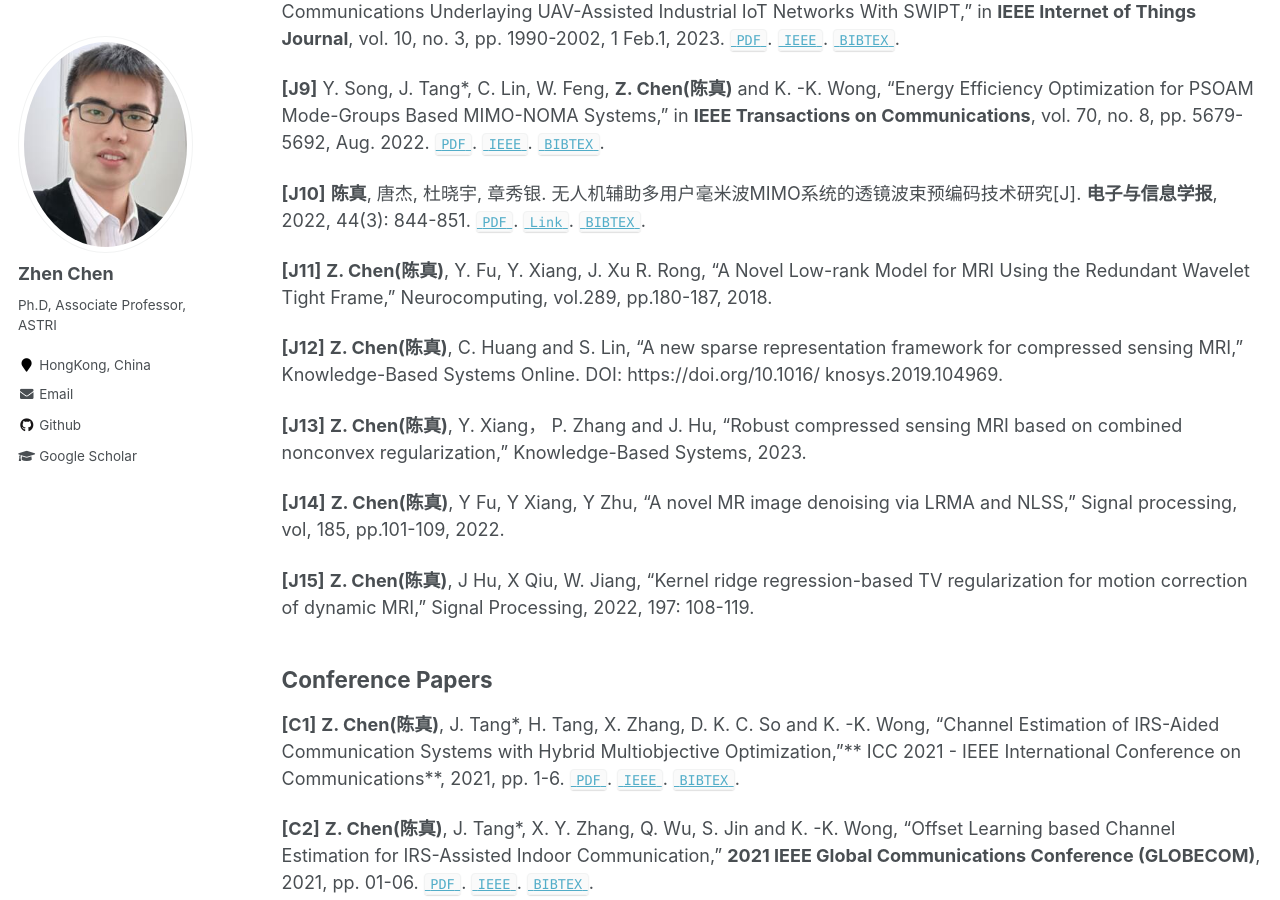
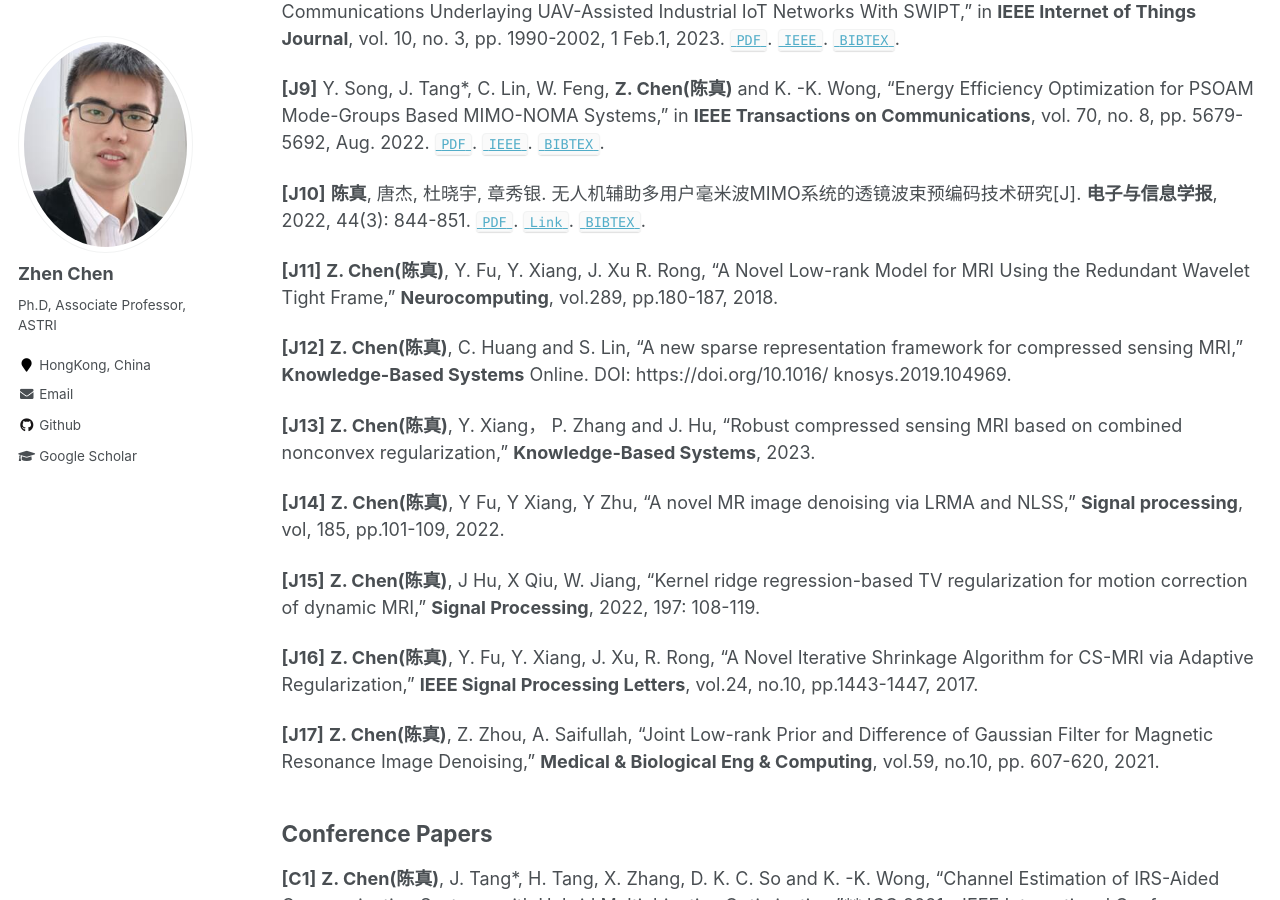
Before and after one commit to baile035/chenz_CV, a Jekyll site: the page built from _pages/publications.md, in a window 1280 px wide and 900 px high, scrolled down 1041 px. Built offline with Jekyll 4.4.1, drawn with Linux system fonts in a browser that asks for light colours.

Commit message:
Update publications.md

```diff
--- a/_pages/publications.md
+++ b/_pages/publications.md
@@ -62,15 +62,20 @@ Journal Articles
 [`Link`](https://jeit.ac.cn/cn/article/doi/10.11999/JEIT211194?viewType=HTML).
 [`BIBTEX`](https://baile035.github.io/chenz_CV/files/无人机辅助多用户毫米波MIMO系统的透镜波束预编码技术研究.bib).
 
-**[J11]** **Z. Chen(陈真)**, Y. Fu, Y. Xiang, J. Xu R. Rong, “A Novel Low-rank Model for MRI Using the Redundant Wavelet Tight Frame,” Neurocomputing, vol.289, pp.180-187, 2018.
+**[J11]** **Z. Chen(陈真)**, Y. Fu, Y. Xiang, J. Xu R. Rong, “A Novel Low-rank Model for MRI Using the Redundant Wavelet Tight Frame,” **Neurocomputing**, vol.289, pp.180-187, 2018.
 
-**[J12]** **Z. Chen(陈真)**, C. Huang and S. Lin, “A new sparse representation framework for compressed sensing MRI,” Knowledge-Based Systems Online. DOI: https://doi.org/10.1016/ knosys.2019.104969.
+**[J12]** **Z. Chen(陈真)**, C. Huang and S. Lin, “A new sparse representation framework for compressed sensing MRI,” **Knowledge-Based Systems** Online. DOI: https://doi.org/10.1016/ knosys.2019.104969.
 
-**[J13]** **Z. Chen(陈真)**, Y. Xiang， P. Zhang and J. Hu, “Robust compressed sensing MRI based on combined nonconvex regularization,” Knowledge-Based Systems, 2023.
+**[J13]** **Z. Chen(陈真)**, Y. Xiang， P. Zhang and J. Hu, “Robust compressed sensing MRI based on combined nonconvex regularization,” **Knowledge-Based Systems**, 2023.
 
-**[J14]** **Z. Chen(陈真)**, Y Fu, Y Xiang, Y Zhu, “A novel MR image denoising via LRMA and NLSS,” Signal processing, vol, 185, pp.101-109, 2022.
+**[J14]** **Z. Chen(陈真)**, Y Fu, Y Xiang, Y Zhu, “A novel MR image denoising via LRMA and NLSS,” **Signal processing**, vol, 185, pp.101-109, 2022.
 
-**[J15]** **Z. Chen(陈真)**, J Hu, X Qiu, W. Jiang, “Kernel ridge regression-based TV regularization for motion correction of dynamic MRI,” Signal Processing, 2022, 197: 108-119.
+**[J15]** **Z. Chen(陈真)**, J Hu, X Qiu, W. Jiang, “Kernel ridge regression-based TV regularization for motion correction of dynamic MRI,” **Signal Processing**, 2022, 197: 108-119.
+
+**[J16]** **Z. Chen(陈真)**, Y. Fu, Y. Xiang, J. Xu, R. Rong, “A Novel Iterative Shrinkage Algorithm for CS-MRI via Adaptive Regularization,” **IEEE Signal Processing Letters**, vol.24, no.10, pp.1443-1447, 2017.
+
+**[J17]** **Z. Chen(陈真)**, Z. Zhou, A. Saifullah, “Joint Low-rank Prior and Difference of Gaussian Filter for Magnetic Resonance Image Denoising,” **Medical & Biological Eng & Computing**, vol.59, no.10, pp. 607-620, 2021.
+
 
 <!--
 **[J10]** 田霖, 苏智杰, 冯婉媚, **陈真**, 唐杰, 周恩丞. 面向多无人机携能网络的轨迹与资源规划算法[J]. **西安电子科技大学学报**,2021,48(06):115-122.
```
